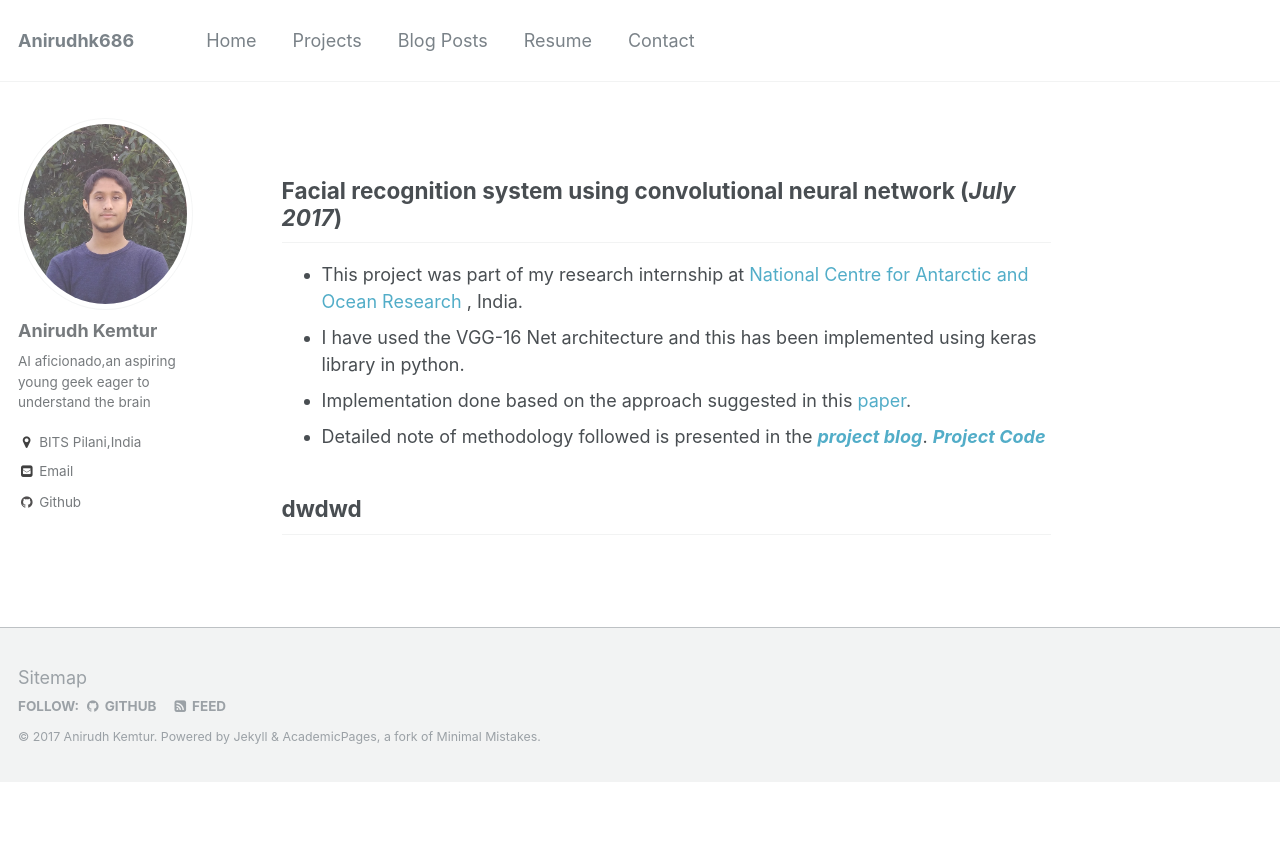
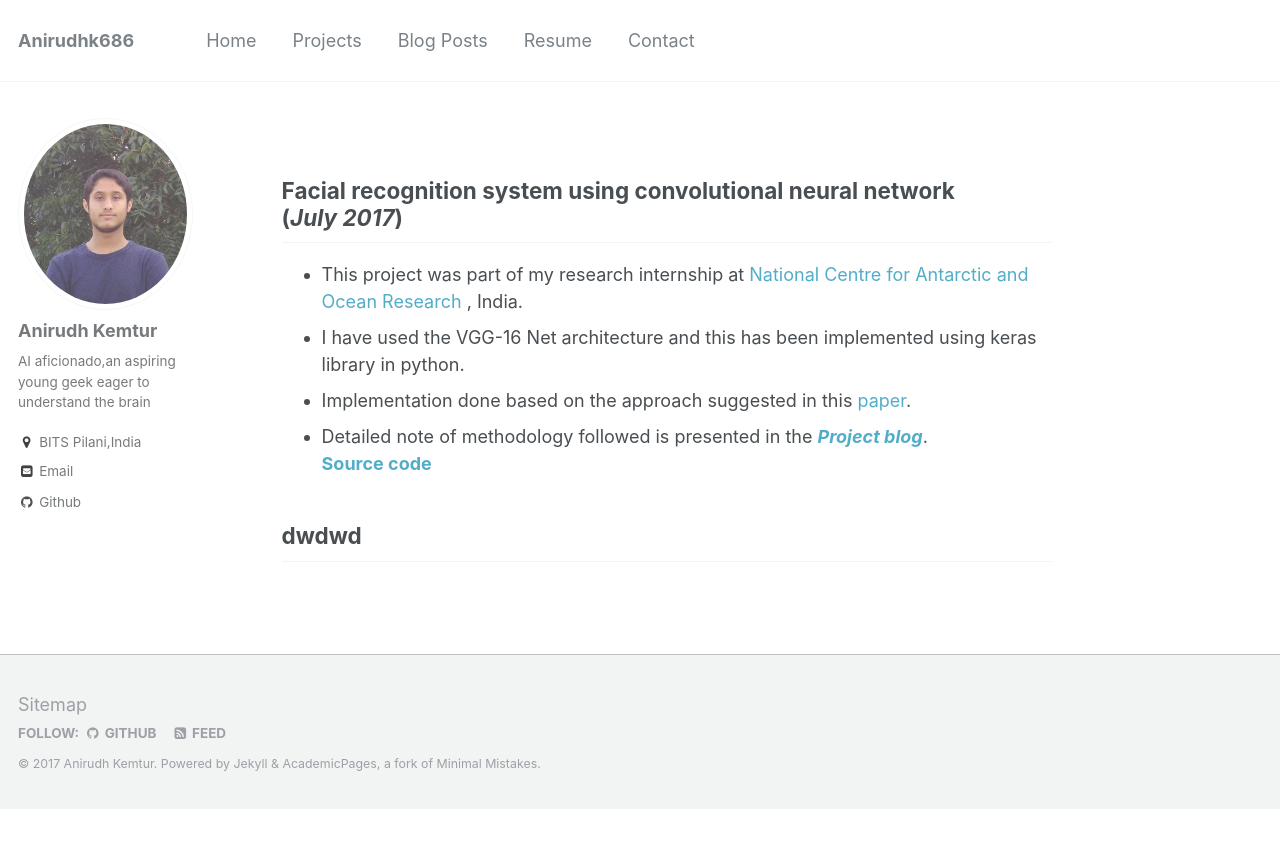
Before and after one commit to anirudhk686/anirudhk686.github.io, a Jekyll site: the page built from _pages/projects.md, in a window 1280 px wide. Shown: the top 848 px of the page. Built offline with Jekyll 4.4.1, drawn with Linux system fonts in a browser that asks for light colours.

Commit message:
Update projects.md

```diff
--- a/_pages/projects.md
+++ b/_pages/projects.md
@@ -5,11 +5,11 @@ excerpt: ""
 author_profile: true
 redirect_from:
 ---
-## Facial recognition system using convolutional neural network (_July 2017_)
+## Facial recognition system using convolutional neural network <br>(_July 2017_)
 * This project was part of my research internship at [National Centre for Antarctic and Ocean Research](http://www.ncaor.gov.in/) , India.
 * I have used the VGG-16 Net architecture and this has been implemented using keras library in python.
 * Implementation done based on the approach suggested in this [paper](http://www.robots.ox.ac.uk/~vgg/publications/2015/Parkhi15/parkhi15.pdf).
-* Detailed note of methodology followed is presented in the [**_project blog_**](https://anirudhk686.github.io/facial_recognition/).
-[**_Project Code_**](https://github.com/anirudhk686/facial_recognition)
+* Detailed note of methodology followed is presented in the [**_Project blog_**](https://anirudhk686.github.io/facial_recognition/).<br>
+[**Source code**](https://github.com/anirudhk686/facial_recognition)
 
 ## dwdwd
```
